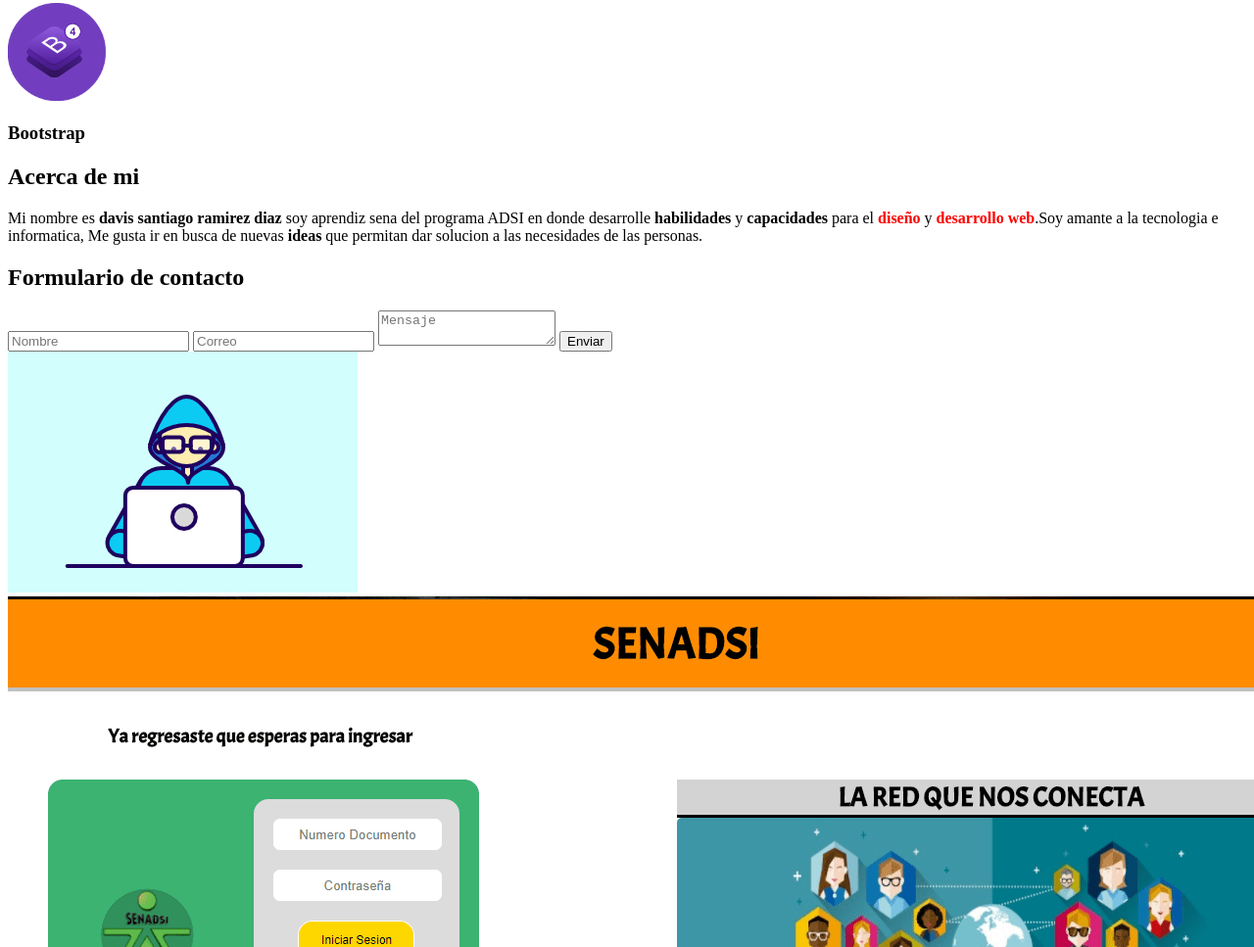
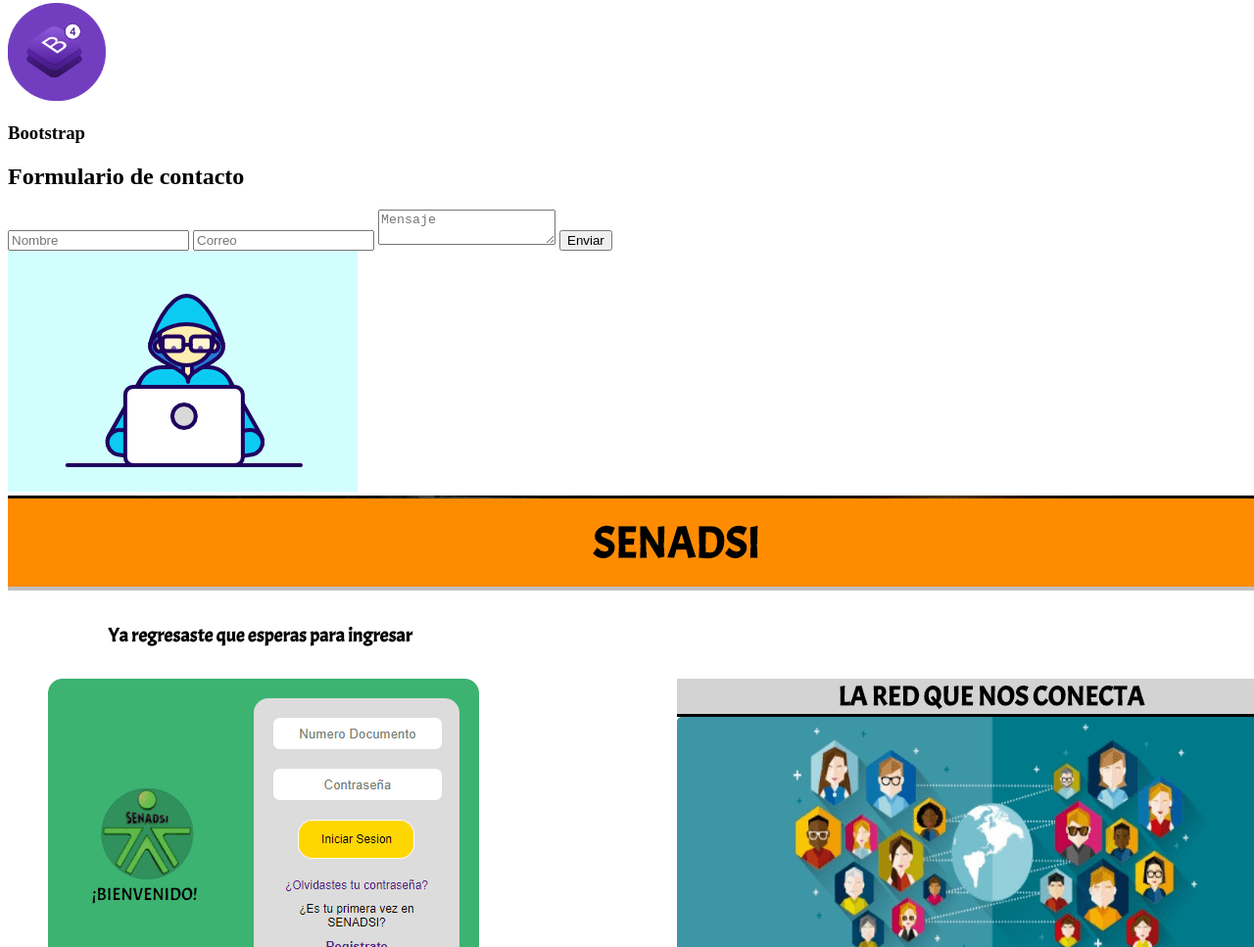
Before and after one commit to davisdev7/test_git, a plain HTML site: page index.html in a window 1280 px wide. Shown: the part 3632-4599 px from the top of the page at 98% size. Drawn offline with Linux system fonts and the light colour scheme.

Commit message:
se quitp

```diff
--- a/index.html
+++ b/index.html
@@ -123,27 +123,6 @@
         <!--ACERCA DE MI-->
 
         <!--Contenedor Principal Acerca De Mi-->
-        <div class="main-acercademi scrollflow -slide-right -opacity" id="acercademi">
-
-            <!--Seccion Acerca De Mi-->
-            <section class="content-acercademi">
-                <article>
-                    <h2>Acerca de mi</h2>
-                    <div class="descripcion">
-                    <p>Mi nombre es <strong>davis santiago ramirez diaz</strong> soy aprendiz sena del programa ADSI en donde desarrolle
-                        <b>habilidades</b> y
-                        <b> capacidades</b>
-                        para el
-                        <strong style="color:red;">diseño</strong> y
-                        <strong style="color:red;">desarrollo web</strong>.Soy amante a la tecnologia e informatica, Me gusta ir en busca de nuevas
-                        <b> ideas</b> que permitan dar solucion a las necesidades de las personas.</p>
-                    </div>
-                </article>
-
-                <!--Seccion Redes Sociales,Contacto De Acerca De Mi-->
-
-            </section>
-        </div>
 
         <!--FORMULARIO DE CONTACTO-->
 
```
